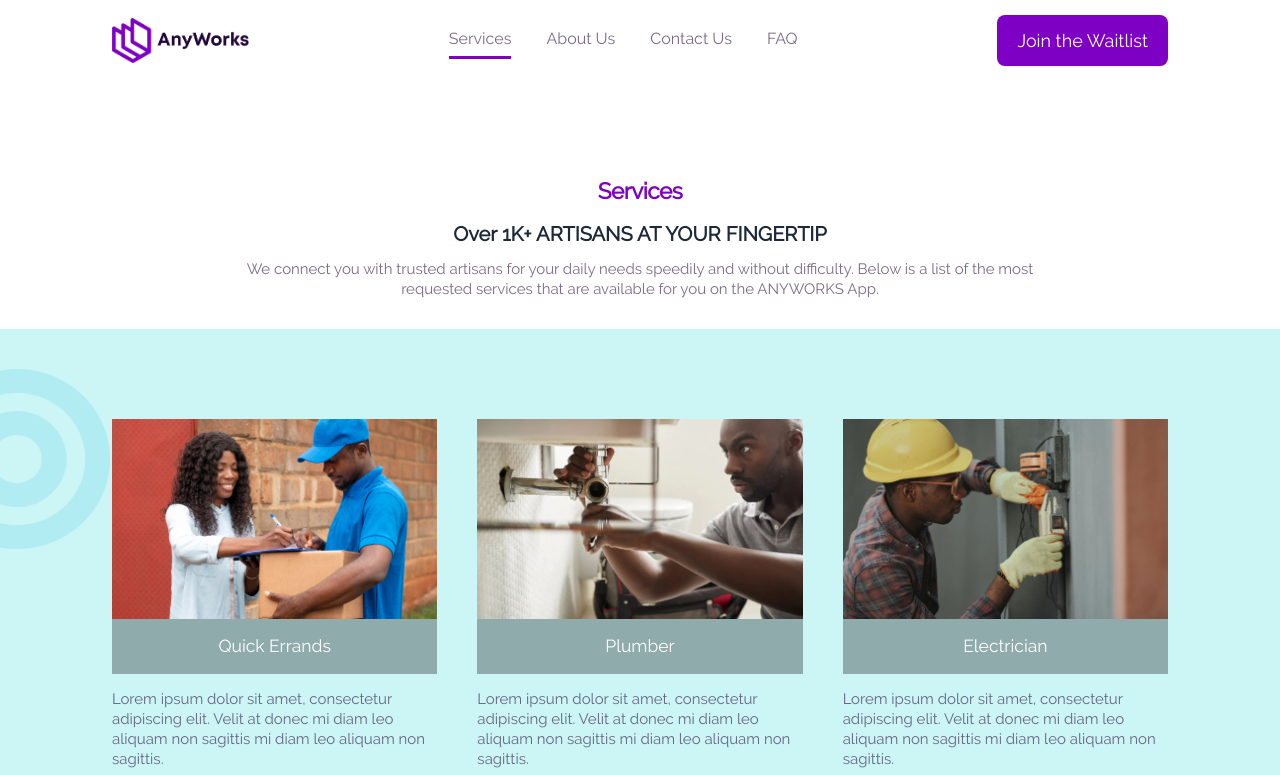
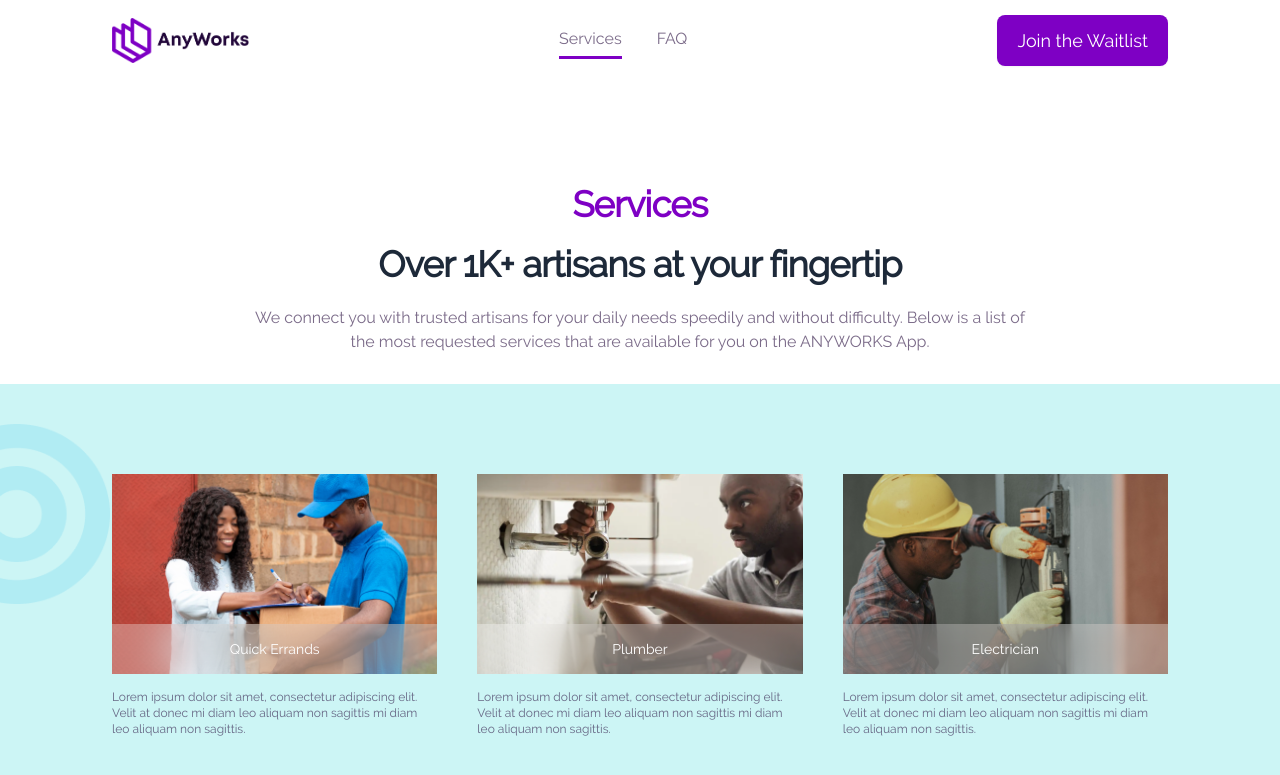
Before and after one commit to Aliiiu/anyworks, a Next.js app: page /services in a window 1280 px wide. Shown: the top 775 px of the page. Built offline with nearby package versions, Linux system fonts and the light colour scheme.

Commit message:
UPDATE: web content

```diff
--- a/components/StepsForArtisians.tsx
+++ b/components/StepsForArtisians.tsx
@@ -83,7 +83,7 @@ const StepsForArtisians = () => {
 					</div>
 				</div>
 			</div>
-			<div className='relative  hidden lg:block  w-[313px] h-[551px]'>
+			<div className='relative mt-[80px] hidden lg:block  w-[313px] h-[551px]'>
 				<Image
 					src={'/images/stepsIllustration.png'}
 					alt='how it works'
--- a/components/StepsForUsers.tsx
+++ b/components/StepsForUsers.tsx
@@ -37,7 +37,7 @@ const steps: stepsType[] = [
 const StepsForUsers = () => {
 	return (
 		<div className='flex mt-[27px] lg:mt-[64px] justify-between w-full'>
-			<div className='relative hidden lg:block w-[313px] h-[551px]'>
+			<div className='relative mt-[50px] hidden lg:block w-[313px] h-[551px]'>
 				<Image
 					src={'/images/stepsIllustration.png'}
 					alt='how it works'
--- a/components/UI/Footer.tsx
+++ b/components/UI/Footer.tsx
@@ -17,10 +17,7 @@ const Footer = () => {
 							/>
 						</a>
 					</Link>
-					<p className='text-white text-xs w-full sm:w-[59%]'>
-						Imagine you being connected to a reliable person to do your tasks
-						seamlessly in no time - Service at Your Doorstep
-					</p>
+					<p className='text-white text-xs w-full '>Service at Your Doorstep</p>
 				</div>
 				<div
 					className='grid min-w-[32%] gap-x-[20px] justify-items-start md:justify-items-end'
@@ -64,7 +61,7 @@ const Footer = () => {
 						className='flex items-center gap-4 xs:grid'
 						style={{ gridTemplateColumns: 'repeat(3, minmax(0px, 1fr))' }}
 					>
-						<a>
+						<a href='www.twitter.com'>
 							<Image
 								src={'/svgs/twitter-icon.svg'}
 								alt='twitter icon'
@@ -72,7 +69,7 @@ const Footer = () => {
 								height={25}
 							/>
 						</a>
-						<a>
+						<a href='instagram.com'>
 							<Image
 								src={'/svgs/instagram-icon.svg'}
 								alt='twitter icon'
@@ -80,7 +77,7 @@ const Footer = () => {
 								height={25}
 							/>
 						</a>
-						<a>
+						<a href='fb.com'>
 							<Image
 								src={'/svgs/facebook-icon.svg'}
 								alt='twitter icon'
--- a/components/UI/Header.tsx
+++ b/components/UI/Header.tsx
@@ -1,36 +1,38 @@
-import React, { FC, useEffect, useState } from 'react'
-import Image from 'next/image'
-import Button from './Button'
-import Link from 'next/link'
-import { useRouter } from 'next/router'
-import styles from '../../styles/Header.module.css'
-import clsx from 'clsx'
-import Modal from './Modal'
+import React, { FC, useEffect, useState } from 'react';
+import Image from 'next/image';
+import Button from './Button';
+import Link from 'next/link';
+import { useRouter } from 'next/router';
+import styles from '../../styles/Header.module.css';
+import clsx from 'clsx';
+import Modal from './Modal';
 
 const Header: FC<{}> = () => {
-  const [headerStyle, setHeaderStyle] = useState(false)
-  const router = useRouter()
-  const [isOpen, setIsOpen] = useState(false)
-  const [showModal, setShowmodal] = useState(false)
+	const [headerStyle, setHeaderStyle] = useState(false);
+	const router = useRouter();
+	const [isOpen, setIsOpen] = useState(false);
+	const [showModal, setShowmodal] = useState(false);
 
 	useEffect(() => {
 		if (typeof window !== 'undefined') {
-      window.addEventListener('scroll', () => setHeaderStyle(window.pageYOffset > 50))
+			window.addEventListener('scroll', () =>
+				setHeaderStyle(window.pageYOffset > 50)
+			);
 		}
-  }, [])
+	}, []);
 
 	//close menubar on route change
 	useEffect(() => {
-    const closeMenu = () => isOpen && setIsOpen(false)
-    router.events.on('routeChangeStart', closeMenu)
+		const closeMenu = () => isOpen && setIsOpen(false);
+		router.events.on('routeChangeStart', closeMenu);
 		return () => {
-      router.events.off('routeChangeStart', closeMenu)
-    }
-  }, [isOpen, router])
+			router.events.off('routeChangeStart', closeMenu);
+		};
+	}, [isOpen, router]);
 
 	const handleMenuBar = () => {
-    setIsOpen(!isOpen)
-  }
+		setIsOpen(!isOpen);
+	};
 
 	return (
 		<>
@@ -50,29 +52,29 @@ const Header: FC<{}> = () => {
 						onClick={() => setShowmodal(false)}
 					/>
 				)}
-        <div className="container lg:px-[112px] px-[33px]">
-          <header className="flex items-center justify-between">
-            <Link href="/">
-              <a className="flex">
+				<div className='container lg:px-[112px] px-[33px]'>
+					<header className='flex items-center justify-between'>
+						<Link href='/'>
+							<a className='flex'>
 								<Image
-                  className="cursor-pointer"
+									className='cursor-pointer'
 									src={'/images/anyworks-logo.png'}
-                  alt="anyworks logo"
+									alt='anyworks logo'
 									height={45}
 									width={137}
 								/>
 							</a>
 						</Link>
-            <nav className="hidden mlg:block">
-              <ul className="flex gap-x-[35px]">
+						<nav className='hidden mlg:block'>
+							<ul className='flex gap-x-[35px]'>
 								<li
 									className={clsx('nav-link', {
 										active: router.pathname == '/services',
 									})}
 								>
-                  <Link href="/services">Services</Link>
+									<Link href='/services'>Services</Link>
 								</li>
-                <li
+								{/* <li
                   className={clsx('nav-link', {
                     active: router.pathname == '/about',
                   })}
@@ -85,41 +87,49 @@ const Header: FC<{}> = () => {
                   })}
                 >
                   <Link href="/contact-us">Contact Us</Link>
-                </li>
+                </li> */}
 								<li
 									className={clsx('nav-link', {
 										active: router.pathname == '/faq',
 									})}
 								>
-                  <Link href="/faq">FAQ</Link>
+									<Link href='/faq'>FAQ</Link>
 								</li>
 							</ul>
 						</nav>
 						<Button
-              styles="bg-primary mlg:block hidden"
-              content="Join the Waitlist"
+							styles='bg-primary mlg:block hidden'
+							content='Join the Waitlist'
 							onClick={() => setShowmodal(true)}
 						/>
 
 						{isOpen ? (
-              <div className="cursor-pointer flex mlg:hidden w-[20px]" onClick={handleMenuBar}>
+							<div
+								className='cursor-pointer flex mlg:hidden w-[20px]'
+								onClick={handleMenuBar}
+							>
 								<Image
 									style={{
 										filter:
 											'brightness(0) saturate(100%) invert(13%) sepia(100%) saturate(4956%) hue-rotate(279deg) brightness(76%) contrast(119%)',
 									}}
 									src={'/svgs/close.svg'}
-                  alt="menu"
+									alt='menu'
 									height={20}
 									width={20}
 								/>
 							</div>
 						) : (
 							<div
-                className="cursor-pointer flex mlg:hidden w-[30px] scale-150"
+								className='cursor-pointer flex mlg:hidden w-[30px] scale-150'
 								onClick={handleMenuBar}
 							>
-                <Image src={'/svgs/menu.svg'} alt="menu" height={45} width={45} />
+								<Image
+									src={'/svgs/menu.svg'}
+									alt='menu'
+									height={45}
+									width={45}
+								/>
 							</div>
 						)}
 					</header>
@@ -135,45 +145,41 @@ const Header: FC<{}> = () => {
 							}
 						)}
 					>
-            <ul className="flex flex-col gap-y-[25px]">
+						<ul className='flex flex-col gap-y-[25px]'>
 							<li
-                className={clsx(
-                  'text-font-02 text-sm hover:text-font-01',
-                  { 'text-primary': router.pathname == '/about' }
-                )}
+								className={clsx('text-font-02 text-sm hover:text-font-01', {
+									'text-primary': router.pathname == '/about',
+								})}
 							>
-                <Link href="/services">
-                  <a className="flex">Services</a>
+								<Link href='/services'>
+									<a className='flex'>Services</a>
 								</Link>
 							</li>
 							<li
-                className={clsx(
-                  'text-font-02 text-sm hover:text-font-01',
-                  { 'text-primary': router.pathname == '/about' }
-                )}
+								className={clsx('text-font-02 text-sm hover:text-font-01', {
+									'text-primary': router.pathname == '/about',
+								})}
 							>
-                <Link href="/about">
-                  <a className="flex">About Us</a>
+								<Link href='/about'>
+									<a className='flex'>About Us</a>
 								</Link>
 							</li>
 							<li
-                className={clsx(
-                  'text-font-02 text-sm hover:text-font-01',
-                  { 'text-primary': router.pathname == '/contact-us' }
-                )}
+								className={clsx('text-font-02 text-sm hover:text-font-01', {
+									'text-primary': router.pathname == '/contact-us',
+								})}
 							>
-                <Link href="/contact-us">
-                  <a className="flex">Contact Us</a>
+								<Link href='/contact-us'>
+									<a className='flex'>Contact Us</a>
 								</Link>
 							</li>
 							<li
-                className={clsx(
-                  'text-font-02 text-sm hover:text-font-01',
-                  { 'text-primary': router.pathname == '/faq' }
-                )}
+								className={clsx('text-font-02 text-sm hover:text-font-01', {
+									'text-primary': router.pathname == '/faq',
+								})}
 							>
-                <Link href="/faq">
-                  <a className="flex">FAQ</a>
+								<Link href='/faq'>
+									<a className='flex'>FAQ</a>
 								</Link>
 							</li>
 						</ul>
@@ -181,7 +187,7 @@ const Header: FC<{}> = () => {
 				)}
 			</div>
 		</>
-  )
-}
+	);
+};
 
-export default Header
+export default Header;
--- a/components/section/HomepageHero.tsx
+++ b/components/section/HomepageHero.tsx
@@ -48,10 +48,11 @@ const HomepageHero = () => {
 				<div className='lg:mt-[180px] mt-[145px] md:w-[48%]'>
 					<h1 className='underline'>
 						Get connected with <br />{' '}
-						<span className='break-all' ref={el}></span> <br /> Anywhere and
+						<span className='break-all' ref={el}></span> <br /> Anywhere and{' '}
+						<br />
 						Anytime.
 					</h1>
-					<p className='text-[#1D2939] mt-[24px] md:mt-[32px]'>
+					<p className='text-[#1D2939] mt-[18px] md:mt-[24px]'>
 						Anyworks connects you with verified and professional{' '}
 						<br className='hidden md:block' /> artisans within your geo-location
 						to accomplish your daily <br className='hidden md:block' />
@@ -65,7 +66,7 @@ const HomepageHero = () => {
 								</a>
 							</Link> */}
 					<Button
-						styles='bg-primary mt-[24px] md:mt-[32px]'
+						styles='bg-primary mt-[18px] md:mt-[24px]'
 						content='Join the Waitlist'
 						onClick={() => setShowmodal(true)}
 					/>
--- a/components/section/Joinwaitlist.tsx
+++ b/components/section/Joinwaitlist.tsx
@@ -51,7 +51,7 @@ const Joinwaitlist = () => {
 							</div>
 						</form>
 					</div>
-					<div className='absolute right-[-20px] w-[150px] hidden xl:block  h-[150px] top-[-190px]'>
+					<div className='absolute right-[-10px] w-[150px] hidden xl:block  h-[150px] top-[-240px]'>
 						<div className='absolute right-6'>
 							<Image
 								src={'/images/sketch.png'}
@@ -62,7 +62,7 @@ const Joinwaitlist = () => {
 							/>
 						</div>
 					</div>
-					<div className='absolute flex-shrink-0 top-[-92px] hidden xl:block right-[70px]'>
+					<div className='absolute flex-shrink-0 top-[-132px] hidden xl:block right-[70px]'>
 						<Image
 							src={'/images/phone-demo.png'}
 							alt='phone demo'
--- a/components/section/LearnMore.tsx
+++ b/components/section/LearnMore.tsx
@@ -7,7 +7,7 @@ const LearnMore = () => {
 	return (
 		<div className='container px-[33px] lg:px-[112px]'>
 			<div className='flex flex-col justify-between md:flex-row'>
-				<h2 className='text-[#1D2939] text-2xl md:text-[48px] md:leading-[60px] text-left mb-[20px] md:mb-0'>
+				<h2 className='text-[#1D2939] text-left mb-[20px] md:mb-0'>
 					Do you need any service rendered? <br /> We have ARTISANS
 				</h2>
 				<div className='lg:w-[39%] '>
--- a/components/section/Whyanyworks.tsx
+++ b/components/section/Whyanyworks.tsx
@@ -1,27 +1,19 @@
-import Image from 'next/image'
-import Button from '../UI/Button'
-import Joinwaitlist from './Joinwaitlist'
+import Image from 'next/image';
+import Button from '../UI/Button';
+import Joinwaitlist from './Joinwaitlist';
 
 interface reasonType {
-  title: any
-  content: string
+	title: any;
+	content: string;
 }
 const reasons: reasonType[] = [
 	{
-    title: (
-      <>
-        GET CONNECTED TO <b className="text-primary text-lg">TRUSTED</b> ARTISANS{' '}
-      </>
-    ),
+		title: <>Get connected to trusted artisans </>,
 		content: `Anyworks connects you with trusted, competent, and reliable artisans to provide
 						services for your domestic needs. You can easily find reliable artisans around your location with just a button.`,
 	},
 	{
-    title: (
-      <>
-        <b className="text-primary text-lg">SECURED</b> PAYMENT METHOD
-      </>
-    ),
+		title: <>Secured payment method</>,
 		content: `Anyworks guarantees a safe and secured payment method. There is a wallet feature that carefully ensures
 							seamless transactions between users and artisans.`,
 	},
@@ -29,50 +21,50 @@ const reasons: reasonType[] = [
 		title: (
 			<>
 				{' '}
-        💯 <b className="text-primary text-lg">RELIABLE</b> ARTISANS
+				<p className='text-[#210639]'>💯 Reliable artisans</p>
 			</>
 		),
 		content:
 			'We have meticulously verified capable artisans and they have been orientated to deliver top-notch services.',
 	},
 	{
-    title: (
-      <>
-        <b className="text-primary text-lg">TRANSPARENT</b> WORK-FLOW.{' '}
-      </>
-    ),
+		title: <>Transparent work-flow. </>,
 		content: `Anyworks is equipped with a feature to help you stay connected to the needed artisans.
 							You can easily monitor the movement of your favorite artisan from the point of requesting
 							a service to the point of delivering the service. We also give you all the support needed
 						 to enjoy premium and transparent services.`,
 	},
-]
+];
 
 const Whyanyworks = () => {
 	return (
 		<div>
-      <h3 className="text-[#7E00C4] font-bold text-center">WHY ANYWORKS</h3>
-      <div className="lg:grid lg:grid-cols-2 lg:grid-rows-2 lg:gap-x-[62px] lg:mt-[60px] mt-[38px]">
+			<h3 className='text-[#7E00C4] font-bold text-center'>WHY ANYWORKS</h3>
+			<div className='lg:grid lg:grid-cols-2 lg:grid-rows-2 lg:gap-x-[62px] lg:mt-[60px] mt-[38px]'>
 				{reasons.map((item, idx) => (
-          <div key={idx} className="flex mb-[20px] md:mb-[30px]">
-            <div className="mr-[5px] relative w-[32px] h-[32px] flex-shrink-0">
+					<div key={idx} className='flex mb-[20px] md:mb-[30px]'>
+						<div className='mr-[5px] relative w-[32px] h-[32px] flex-shrink-0'>
 							<Image
 								src={'/images/star-icon.png'}
-                alt="menu icon"
-                layout="fill"
-                objectFit="contain"
+								alt='menu icon'
+								layout='fill'
+								objectFit='contain'
 							/>
 						</div>
-            <div className="">
-              <h6 className="text-[#475467] font-semibold">{item.title}</h6>
-              <p className="text-[#475467] text-[16px] w-[100%]">{item.content}</p>
+						<div className=''>
+							<h6 className='text-[#210639] text-[20px] font-semibold'>
+								{item.title}
+							</h6>
+							<p className='text-[#475467] text-[16px] w-[100%]'>
+								{item.content}
+							</p>
 						</div>
 					</div>
 				))}
 			</div>
 			<Joinwaitlist />
 		</div>
-  )
-}
+	);
+};
 
-export default Whyanyworks
+export default Whyanyworks;
--- a/components/services/ServiceCard.tsx
+++ b/components/services/ServiceCard.tsx
@@ -1,26 +1,27 @@
 import Image from 'next/image';
 interface Props {
 	service: {
-        title: string
-        image?: any
-    }
+		title: string;
+		image?: any;
+	};
 }
 const ServiceCard = ({ service }: Props) => {
-
 	return (
 		<div>
 			{/* <Image src={service.image} alt="service" height={200} width={150} /> */}
-            <div className='bg-no-repeat bg-cover bg-center h-[200px]' style={{ backgroundImage: `url(${service.image})` }}>
-
-            </div>
-            <p className="title text-center text-sm text-white py-[15px] bg-black/30">
+			<div
+				className='bg-no-repeat bg-cover bg-center h-[200px]'
+				style={{ backgroundImage: `url(${service.image})` }}
+			></div>
+			<p className='title text-center text-sm backdrop-blur-xl mt-[-50px] text-white py-[15px] bg-white bg-opacity-30'>
 				{service.title}
 			</p>
-            <p className="details text-font-02 text-xs mt-[15px]">
-                Lorem ipsum dolor sit amet, consectetur adipiscing elit. Velit at donec mi diam leo aliquam non sagittis mi diam leo aliquam non sagittis.
+			<p className='details text-font-02 text-xs mt-[15px]'>
+				Lorem ipsum dolor sit amet, consectetur adipiscing elit. Velit at donec
+				mi diam leo aliquam non sagittis mi diam leo aliquam non sagittis.
 			</p>
 		</div>
-    )
-}
+	);
+};
 
 export default ServiceCard;
--- a/pages/services/index.tsx
+++ b/pages/services/index.tsx
@@ -42,20 +42,19 @@ const Services: NextPage = () => {
 			<main className='xl:mt-[144px] mt-[112px]'>
 				<div className=' py-[30px] services-intro lg:px-[112px] px-[33px]'>
 					<div className='container  service-intro-content text-center md:w-[75%] w-full mx-[auto]  '>
-						<h2 className='text-primary font-semibold text-lg'>Services</h2>
-						<p className='text-font-01 py-2 font-bold'>
-						Over 1K+ ARTISANS AT YOUR FINGERTIP
-						</p>
-						<p className='text-xs text-font-02'>
-						We connect you with trusted artisans for your daily  needs speedily and without difficulty. Below is a list of the most requested services that are available for you on the ANYWORKS App.
+						<h3 className='text-primary font-semibold'>Services</h3>
+						<h3 className='text-[#1D2939] font-semibold'>
+							Over 1K+ artisans at your fingertip
+						</h3>
+						<p className='text-font-02 mt-3'>
+							We connect you with trusted artisans for your daily needs speedily
+							and without difficulty. Below is a list of the most requested
+							services that are available for you on the ANYWORKS App.
 						</p>
 					</div>
 				</div>
 				<div className='services bg-cyan mb-[116px]'>
-					<div
-						className='container services-content py-[90px] relative grid gap-[40px] mlg:grid-cols-3 msm:grid-cols-2 lg:px-[112px] px-[33px]'
-
-					>
+					<div className='container services-content py-[90px] relative grid gap-[40px] mlg:grid-cols-3 msm:grid-cols-2 lg:px-[112px] px-[33px]'>
 						<>
 							<div className='absolute left-0 top-[40px] z-[-1]'>
 								<Image
--- a/styles/globals.css
+++ b/styles/globals.css
@@ -11,7 +11,7 @@ html,
 body {
 	padding: 0;
 	margin: 0;
-	font-size: 20px;
+	font-size: 16px;
 	scroll-behavior: smooth;
 	font-family: Raleway, sans-serif !important;
 }
@@ -199,7 +199,7 @@ p {
 	}
 
 	p {
-		font-size: 20px;
+		font-size: 16px;
 	}
 }
 
@@ -207,9 +207,9 @@ p {
 	h1 {
 		font-family: 'Raleway';
 		font-style: normal;
-		font-weight: 700;
-		font-size: 60px;
-		line-height: 80px;
+		font-weight: 800;
+		font-size: 50px;
+		line-height: 60px;
 		letter-spacing: -0.02em;
 		color: #1d2939;
 		text-decoration-color: #7e00c4;
```
Lines whose indentation alone changed are shown as unchanged.
